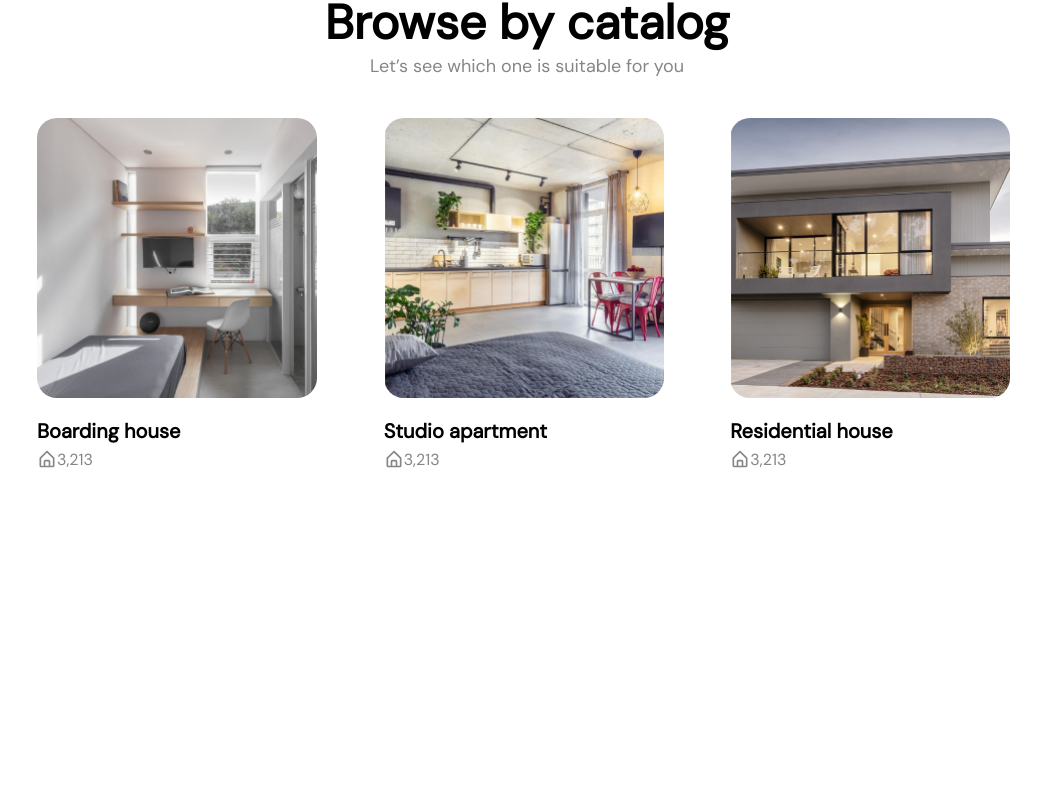
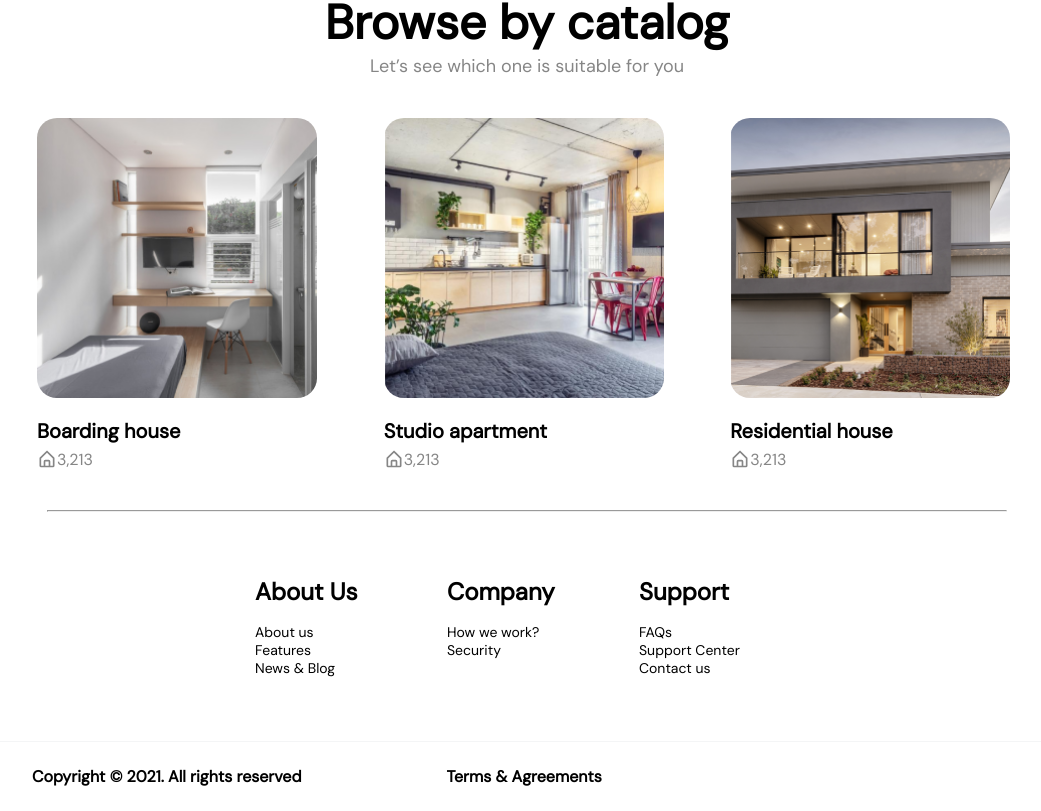
Before and after one commit to Deverss/Rental, a React (Create React App) app in the folder frontend/: page / in a window 1280 px wide. Shown: the part 1599-2410 px from the top of the page, without its empty margins (113-1154 px from the left). Before the commit the page ends 2079 px from the top, so only its background shows below. Built offline with nearby package versions, Linux system fonts and the light colour scheme.

Commit message:
Footer Section

```diff
--- /dev/null
+++ b/frontend/src/components/Footer/FooterElements.js
@@ -0,0 +1,100 @@
+import styled from 'styled-components';
+import {Link} from 'react-router-dom'
+
+export const FooterContainer = styled.footer`
+    background-color: #fff;
+    margin-top: 30px;
+`
+export const LineFooter = styled.hr`
+    width:75%;
+
+    margin:0 auto;
+    background-color: #dbdbdb;
+`
+export const FooterWrap = styled.div`
+    padding: 48px 24px;
+    display: flex;
+    flex-direction: column;
+    justify-content: center;
+    align-items: center;
+    max-width: 1100px;
+    margin: 0 auto;
+`
+
+export const FooterLinksContainer = styled.div`
+    display: flex;
+    justify-content: center;
+
+    @media screen and (max-width: 820px) {
+        padding-top: 32px;
+
+    }
+`
+
+export const FooterLinksWrapper = styled.div`
+    display: flex;
+
+    @media screen and (max-width: 820px) {
+        flex-direction: column;
+
+    }
+`
+export const FooterLinkItems = styled.div`
+    display: flex;
+    flex-direction: column;
+    align-items: flex-start;
+    margin: 16px;
+    text-align: left;
+    width: 160px;
+    box-sizing: border-box;
+    color: #fff;
+
+    @media screen and (max-width:420){
+        margin: 0;
+        padding: 10px;
+        width: 100%;
+    }
+`
+
+export const FooterLinkTitle = styled.h1`
+    font-size: 24px;
+    margin-bottom: 16px;
+    color: #000;
+`
+export const FooterLink = styled(Link)`
+    color: #000;
+    text-decoration: none;
+    margin-bottom: 0.5 rem;
+    font-size: 14px;
+
+    &:hover {
+        color: #01bf71;
+        transition: 0.3s ease-out
+    }
+`
+export const DivideFooter = styled.div`
+    border-top: 1px solid #dddddd;
+    display: flex;
+    padding: 24px 0;
+    border-top: 1px solid #F4F5F6;
+`
+export const TermText = styled(Link)`
+    color: #000;
+    text-decoration: none;
+    margin-bottom: 0.5 rem;
+    font-size: 16px;
+    font-weight: bold;
+    margin-left: 145px;
+    &:hover {
+        color: #01bf71;
+        transition: 0.3s ease-out
+
+}
+`
+export const Copyright = styled.h3`
+    position: flex;
+    font-size: 16px;
+    font-weight: bold;
+    text-align: left;
+    margin-left: 145px;
+`
--- /dev/null
+++ b/frontend/src/components/Footer/index.js
@@ -0,0 +1,58 @@
+import React from 'react';
+import {
+    FooterContainer,
+    LineFooter,
+    FooterWrap,
+    FooterLinksContainer,
+    FooterLinksWrapper,
+    FooterLinkItems,
+    FooterLinkTitle,
+    DivideFooter,
+    FooterLink,
+    Copyright,
+    TermText
+} from './FooterElements';
+
+const Footer = () => {
+    return (
+        <FooterContainer>
+            <LineFooter />
+            <FooterWrap>
+                <FooterLinksContainer>
+                    <FooterLinksWrapper>
+                        {/* 1 */}
+                        <FooterLinkItems>
+                            <FooterLinkTitle>About Us</FooterLinkTitle>
+                                <FooterLink to="/signin"About>About us</FooterLink>
+                                <FooterLink to="/signin"About>Features</FooterLink>
+                                <FooterLink to="/signin"About>News & Blog</FooterLink>
+
+                        </FooterLinkItems>
+                        {/* 1 */}
+                        <FooterLinkItems>
+                            <FooterLinkTitle>Company</FooterLinkTitle>
+                                <FooterLink to="/signin"About>How we work?</FooterLink>
+                                <FooterLink to="/signin"About>Security</FooterLink>
+
+                        </FooterLinkItems>
+                        {/* 1 */}
+                        <FooterLinkItems>
+                            <FooterLinkTitle>Support</FooterLinkTitle>
+                                <FooterLink to="/signin"About>FAQs</FooterLink>
+                                <FooterLink to="/signin"About>Support Center</FooterLink>
+                                <FooterLink to="/signin"About>Contact us</FooterLink>
+                        </FooterLinkItems>
+                        {/* End */}
+                    </FooterLinksWrapper>
+
+                </FooterLinksContainer>
+
+            </FooterWrap>
+            <DivideFooter>
+                <Copyright>Copyright © 2021. All rights reserved</Copyright>
+                <TermText>Terms & Agreements</TermText>
+            </DivideFooter>
+        </FooterContainer>
+    )
+};
+export default Footer;
--- a/frontend/src/pages/index.js
+++ b/frontend/src/pages/index.js
@@ -10,6 +10,7 @@ import {
     // homeObjThree,
 } from '../components/InfoSection/Data';
 import CatalogSection from '../components/CatalogSection';
+import Footer from '../components/Footer';
 const Home  = () => {
     const [isOpen, setIsOpen] = useState(false)
 
@@ -25,6 +26,7 @@ const Home  = () => {
          <InfoSection {...homeObjOne} />
          <Services />
          <CatalogSection />
+         <Footer />
         </>
     );
 };
```
